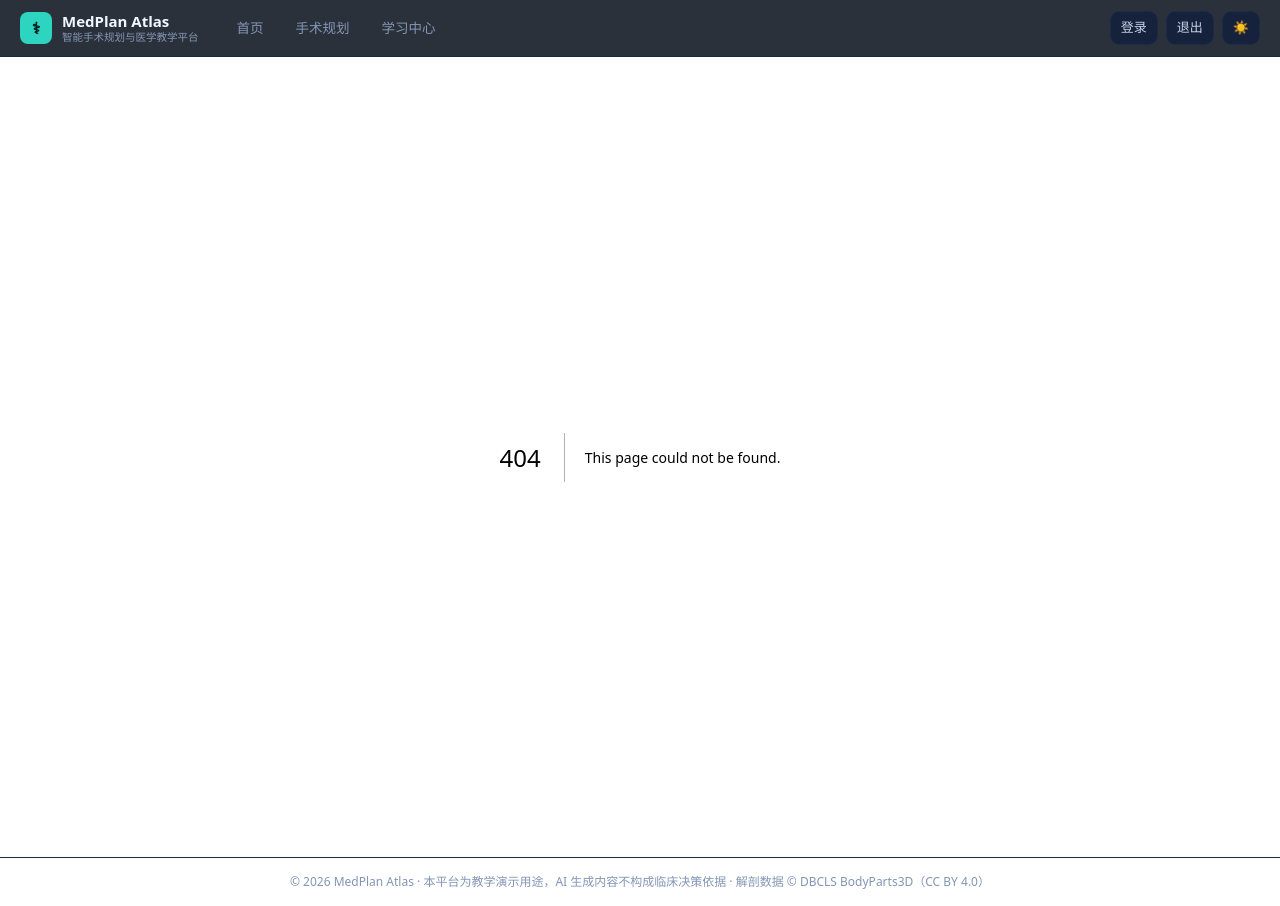
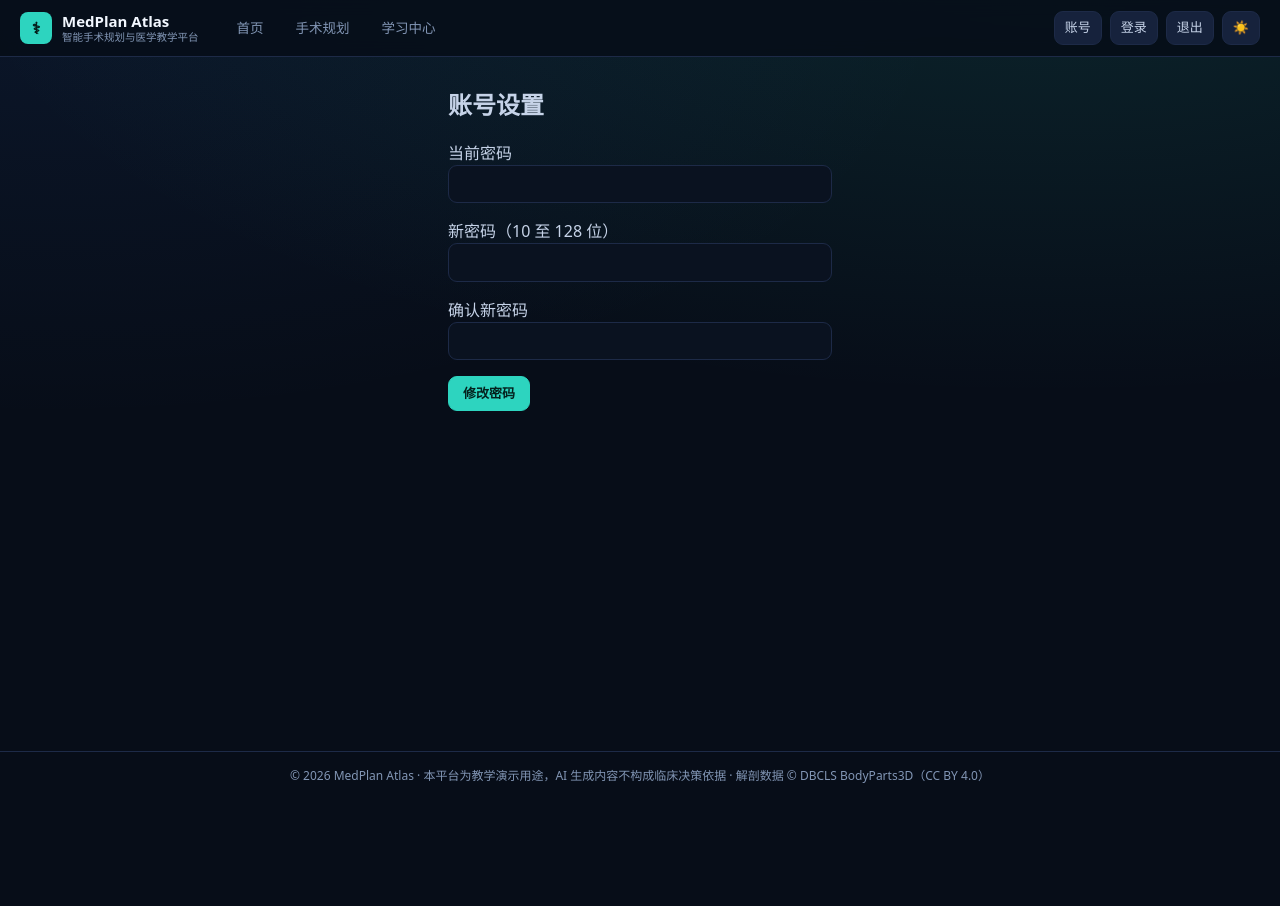
Before and after one commit to lhbzx1984/medical, a Next.js app: page /account in a window 1280 px wide. Before the commit this address had no page. After the commit the page ends 800 px from the top, so only its background shows below. Built offline with nearby package versions, Linux system fonts and the light colour scheme.

Commit message:
feat: let users change their password

```diff
--- /dev/null
+++ b/src/app/account/page.tsx
@@ -0,0 +1,29 @@
+"use client";
+import { useState } from "react";
+export default function AccountPage() {
+  const [error, setError] = useState("");
+  const [success, setSuccess] = useState(false);
+  const [busy, setBusy] = useState(false);
+  async function submit(event: React.FormEvent<HTMLFormElement>) {
+    event.preventDefault(); const form = event.currentTarget; const fields = new FormData(form);
+    const currentPassword = String(fields.get("currentPassword") ?? "");
+    const newPassword = String(fields.get("newPassword") ?? "");
+    if (newPassword !== fields.get("confirmation")) { setError("两次输入的新密码不一致"); return; }
+    setBusy(true); setError(""); setSuccess(false);
+    try {
+      const response = await fetch("/api/auth/password", { method: "POST", headers: { "Content-Type": "application/json" }, body: JSON.stringify({ currentPassword, newPassword }) });
+      const data = await response.json() as { error?: string };
+      if (!response.ok) throw new Error(data.error ?? "密码修改失败");
+      form.reset(); setSuccess(true);
+    } catch (e) { setError(e instanceof Error ? e.message : "密码修改失败"); }
+    finally { setBusy(false); }
+  }
+  return <main className="mx-auto max-w-md p-8"><h1 className="mb-5 text-2xl font-semibold">账号设置</h1>
+    <form onSubmit={submit} className="space-y-4">
+      <label className="block">当前密码<input className="input w-full" name="currentPassword" type="password" autoComplete="current-password" required /></label>
+      <label className="block">新密码（10 至 128 位）<input className="input w-full" name="newPassword" type="password" autoComplete="new-password" minLength={10} maxLength={128} required /></label>
+      <label className="block">确认新密码<input className="input w-full" name="confirmation" type="password" autoComplete="new-password" minLength={10} maxLength={128} required /></label>
+      {error && <p role="alert" className="text-red-400">{error}</p>}{success && <p role="status">密码已修改。</p>}
+      <button className="btn btn-primary" disabled={busy}>{busy ? "保存中…" : "修改密码"}</button>
+    </form></main>;
+}
--- /dev/null
+++ b/src/app/api/auth/password/route.ts
@@ -0,0 +1,17 @@
+import { createAuthClient } from "@/lib/auth";
+
+export async function POST(req: Request) {
+  const client = await createAuthClient();
+  const { data: { user }, error: userError } = await client.auth.getUser();
+  if (userError || !user) return Response.json({ error: "请先登录" }, { status: 401 });
+  const body: unknown = await req.json().catch(() => null);
+  if (!body || typeof body !== "object" || Array.isArray(body)) return Response.json({ error: "请求格式不正确" }, { status: 400 });
+  const { currentPassword, newPassword } = body as Record<string, unknown>;
+  if (typeof currentPassword !== "string" || !currentPassword || currentPassword.length > 1024 ||
+      typeof newPassword !== "string" || newPassword.length < 10 || newPassword.length > 128 || newPassword === currentPassword) {
+    return Response.json({ error: "请输入当前密码及 10 至 128 位的新密码" }, { status: 400 });
+  }
+  const { error } = await client.auth.updateUser({ current_password: currentPassword, password: newPassword });
+  if (error) return Response.json({ error: "密码修改失败，请检查当前密码及新密码是否符合要求" }, { status: 400 });
+  return Response.json({ ok: true });
+}
--- a/src/components/site/Header.tsx
+++ b/src/components/site/Header.tsx
@@ -73,6 +73,7 @@ export default function Header() {
           })}
         </nav>
         <div className="ml-auto flex items-center gap-2">
+          <Link href="/account" className="btn !px-2.5 !py-1.5">账号</Link>
           <Link href="/login" className="btn !px-2.5 !py-1.5">登录</Link>
           <button className="btn !px-2.5 !py-1.5" onClick={async () => {
             await fetch("/api/auth/logout", { method: "POST" });
```
Also changed, not shown: 1 other file (tests, documents, lock files or other folders).
